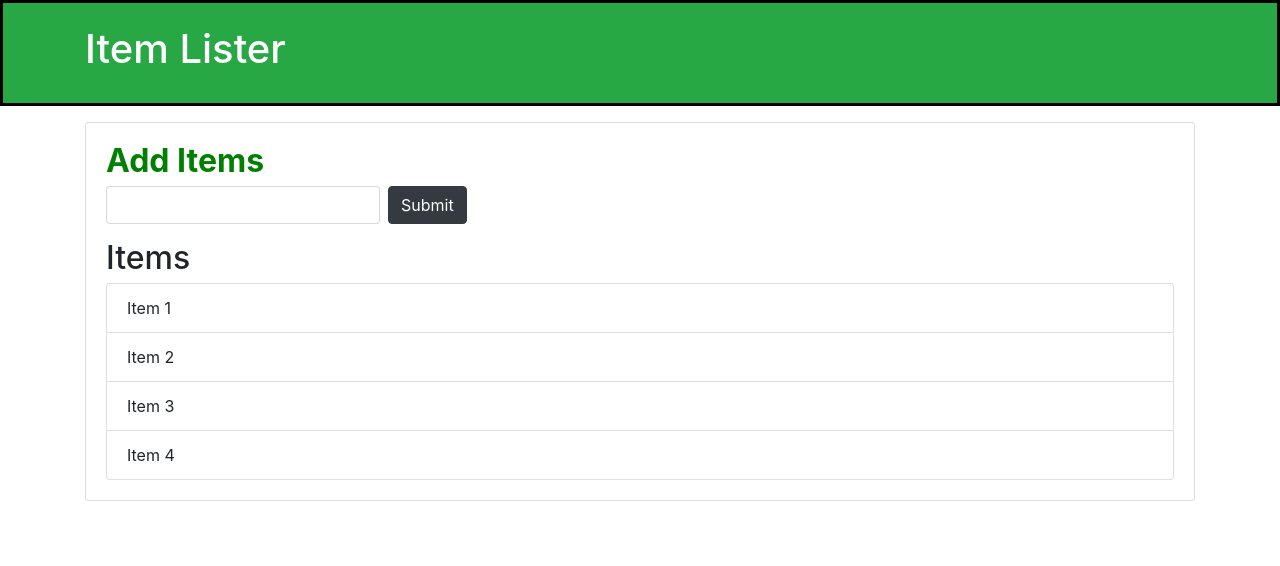
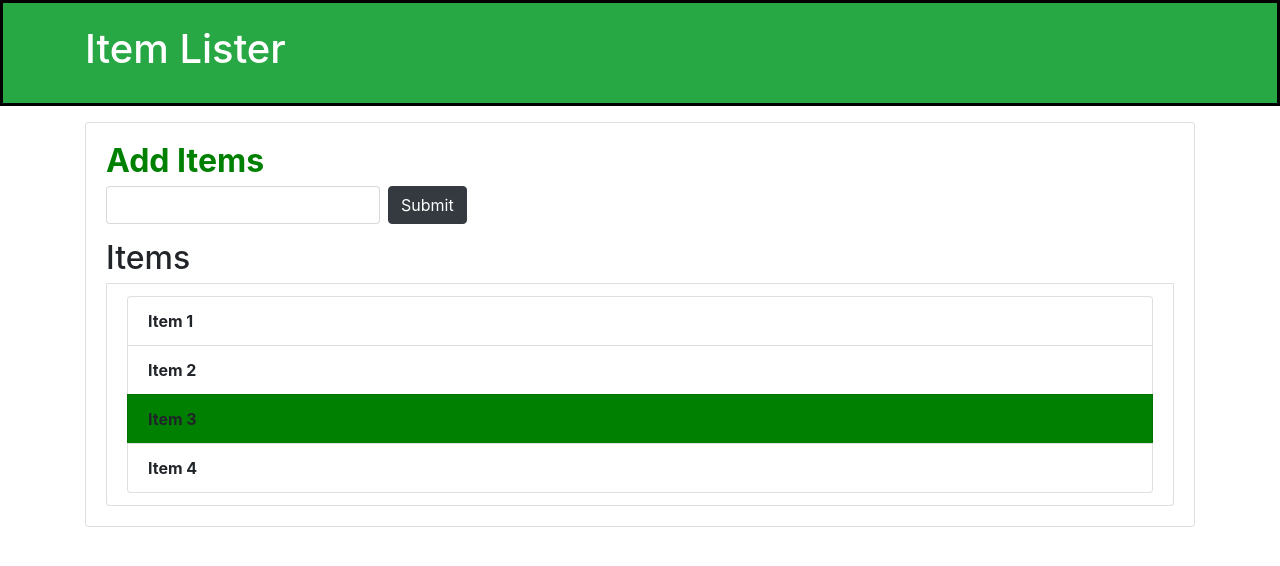
Before and after one commit to Mohammadi-prog/Firstgit, a plain HTML site: page DOM/index.html in a window 1280 px wide. Drawn offline with nearby package versions, Linux system fonts and the light colour scheme.

Commit message:
Dom task done

```diff
--- a/DOM/dom.js
+++ b/DOM/dom.js
@@ -7,3 +7,10 @@ header.style.border='solid 3px #000';
 console.log(main);
 main.style.fontWeight='bold';
 main.style.color='green';
+var ms=document.getElementsByClassName('list-group-item');
+console.log(ms);
+ms[3].style.backgroundColor='green';
+ms[1].style.fontWeight='bold';
+ms[2].style.fontWeight='bold';
+ms[3].style.fontWeight='bold';
+ms[4].style.fontWeight='bold';
--- a/DOM/index.html
+++ b/DOM/index.html
@@ -21,7 +21,7 @@
       <input type="submit" class="btn btn-dark" value="Submit">
     </form>
     <h2 class="title">Items</h2>
-    <ul id="items" class="list-group">
+    <ul id="items" class="list-group-item">
       <li class="list-group-item">Item 1</li>
       <li class="list-group-item">Item 2</li>
       <li class="list-group-item">Item 3</li>
```
